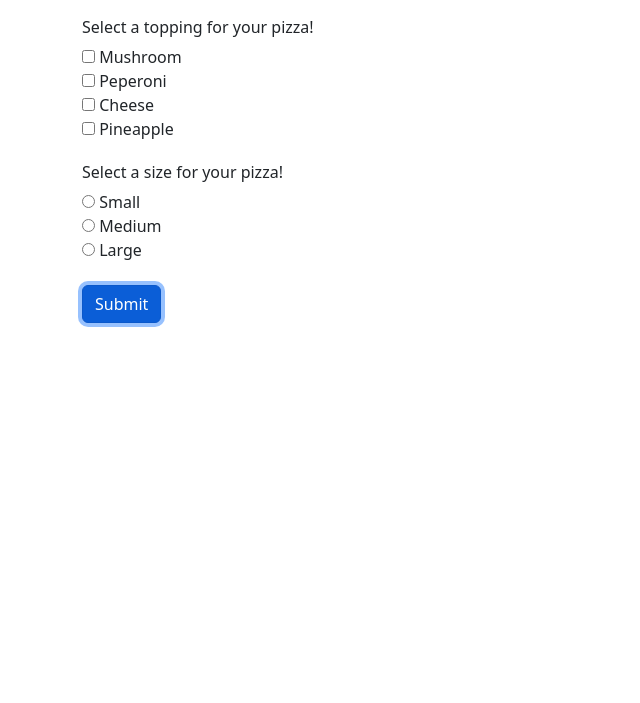
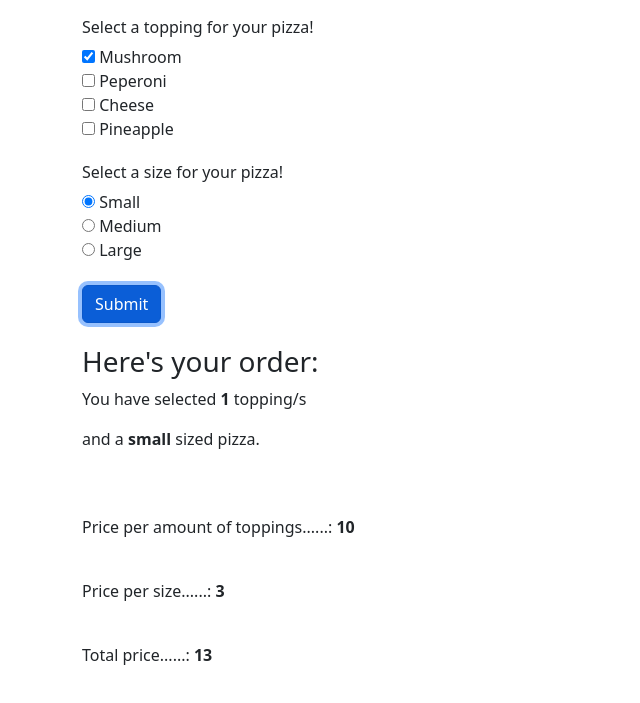
Before and after one commit to curiousmockingbird/pizzaParlor, a plain HTML site: page index.html in a window 1280 px wide. Both pictures are taken after a click on the button "Submit". Shown: the part 75-778 px from the top of the page, without its empty margins (0-640 px from the left). Drawn offline with nearby package versions, Linux system fonts and the light colour scheme.

Commit message:
Add UI Logic and UI for index.html. Reached MVP

```diff
--- a/index.html
+++ b/index.html
@@ -20,7 +20,7 @@
         <form>
           <div class="form-group margin-top">
             <h6>Select a topping for your pizza!</h6>
-            <input type="checkbox" name="select-topping" value="1">
+            <input type="checkbox" name="select-topping" value="1" checked>
             <label for="select-topping">
               Mushroom
             </label><br>
@@ -38,7 +38,7 @@
             </label><br>
 
             <h6 class="margin-top">Select a size for your pizza!</h6>
-            <input type="radio" name="select-size" value="Small">
+            <input type="radio" name="select-size" value="Small" checked>
             <label for="select-topping">
               Small
             </label><br>
@@ -56,13 +56,13 @@
         </form>
       </div>
       <div class="col-12 hidden margin-top" id="hiddenDiv">
-        <h3>Here's your order:<br><span class="small"></span></h3>
+        <h3 class="margin-top">Here's your order:<br><span class="small"></span></h3>
 
-        <p> You have selected <span id="amount-of-toppings"></span> topping/s<br>
-        and a <span id="size-of-pizza"></span> sized pizza.<br><br>
-        Amount of toppings......subtotal: <span id="price-per-topping"></span><br>
-        Size......subtotal: <span id="price-per-size"></span><br>
-        </p>
+        <p> You have selected <span id="amount-of-toppings"></span> topping/s</p>
+        <p>and a <span id="pizzaSize"></span> sized pizza.</p><br><br>
+        <p>Price per amount of toppings......: <span id="price-per-topping"></span></p><br>
+        <p>Price per size......: <span id="price-per-size"></span></p><br>
+        <p>Total price......: <span id="totalPrice"></span></p><br>
       </div>
 
     </div>
--- a/js/scripts.js
+++ b/js/scripts.js
@@ -16,8 +16,10 @@ Pizza.prototype.setToppingPrice = function () {
     return 15;
   } else if (this.toppings.includes(3)) {
     return 20;
+  } else if (this.toppings.includes(4)) {
+    return 25;
   } else {
-    return 25;
+    return 0;
   }
 };
 
@@ -46,6 +48,7 @@ function handleFormSubmission(event) {
   let toppingSelection = document.querySelectorAll("input[name='select-topping']");
   // Get the value from the radio buttons
   let sizeSelection = document.querySelector("input[name='select-size']:checked").value;
+
   // Return an array. The array's length determines the amount of checkboxes/toppings selected
   let checkedToppings = [];
   toppingSelection.forEach(item => {
@@ -60,23 +63,32 @@ function handleFormSubmission(event) {
   // Store the values for topping and size
   pizza.setPizzaProperties(checkedToppings.length, sizeSelection);
   // Set the price for the topping
-  const toppingPrice = pizza.setToppingPrice();
+  let toppingPrice = pizza.setToppingPrice();
   // Set the price for the size
-  const sizePrice = pizza.setSizePrice();
+  let sizePrice = pizza.setSizePrice();
   // Set total price
-  const totalPrice = pizza.setTotalPrice();
+  let totalPrice = pizza.setTotalPrice();
 
   // Unhide order details
   document.getElementById("hiddenDiv").removeAttribute("class","hidden")
   // Place amount of toppings in order details
   document.getElementById("amount-of-toppings").innerHTML = checkedToppings.length;
   // Place pizza size in order details
-  document.getElementById("size-of-pizza").innerHTML = sizeSelection.toLowerCase();
+  document.getElementById("pizzaSize").innerHTML = sizeSelection.toLowerCase();
+  // Place subtotal per amount of toppings in order details
+  document.getElementById("price-per-topping").innerHTML = toppingPrice;
+  // Place subtotal per size in order details
+  document.getElementById("price-per-size").innerHTML = sizePrice;
+  // Place total price in order details
+  document.getElementById("totalPrice").innerHTML = totalPrice;
+}
 
-  console.log(pizza,toppingPrice,sizePrice,totalPrice);
+function resetForm() {
+  document.querySelector("form").reset();
 }
 
 window.addEventListener("load", function () {
   let form = document.querySelector("form");
   form.addEventListener("submit", handleFormSubmission);
+  form.addEventListener("submit", resetForm);
 })
```
